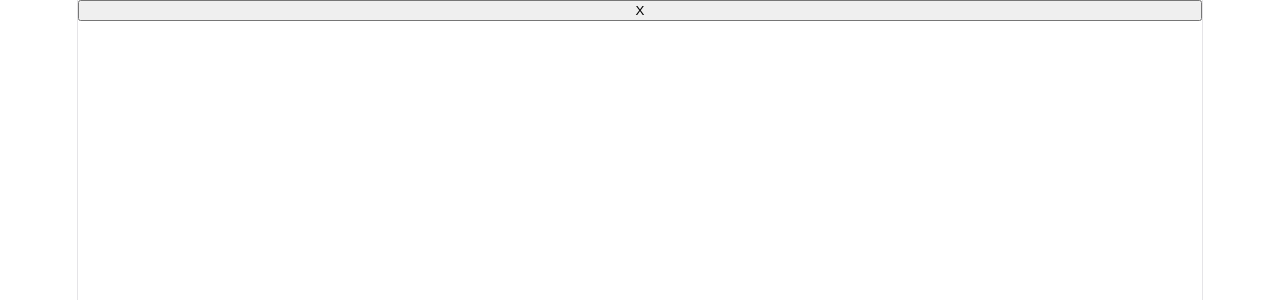
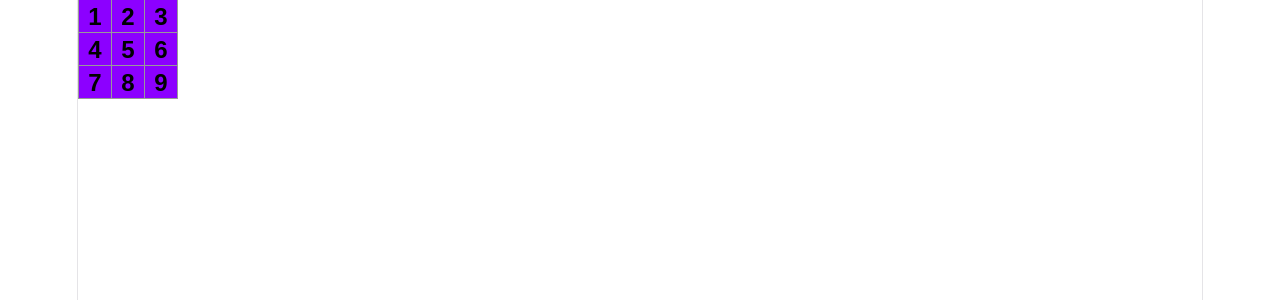
Before and after one commit to hi-yuhananda/react-tic-tac-toe, a React (Vite) app: page / in a window 1280 px wide. Shown: the top 300 px of the page. Built offline with nearby package versions, Linux system fonts and the light colour scheme.

Commit message:
feat: implement game board layout with square buttons

```diff
--- a/src/App.css
+++ b/src/App.css
@@ -182,3 +182,18 @@
     border-right-color: var(--border);
   }
 }
+
+.square {
+  background: #8c00ff;
+  border: 1px solid #999;
+  float: left;
+  font-size: 24px;
+  font-weight: bold;
+  line-height: 34px;
+  height: 34px;
+  margin-right: -1px;
+  margin-top: -1px;
+  padding: 0;
+  text-align: center;
+  width: 34px;
+}
--- a/src/App.tsx
+++ b/src/App.tsx
@@ -1,7 +1,24 @@
 import './App.css'
 
 function App() {
-    return <button className="square">X</button>
+    return (
+    <>
+      <div className="board-row">
+        <button className="square">1</button>
+        <button className="square">2</button>
+        <button className="square">3</button>
+      </div>
+      <div className="board-row">
+        <button className="square">4</button>
+        <button className="square">5</button>
+        <button className="square">6</button>
+      </div>
+      <div className="board-row">
+        <button className="square">7</button>
+        <button className="square">8</button>
+        <button className="square">9</button>
+      </div>
+    </> )
 }
 
 export default App
```
